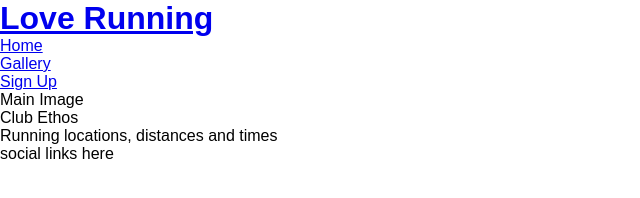
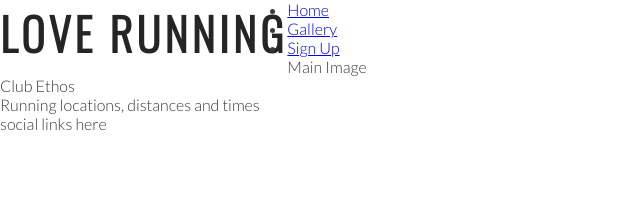
Before and after one commit to Dylangroome/love-running, a plain HTML site: page index.html in a window 1280 px wide. Shown: the whole page, without its empty margins (0-640 px from the left). Drawn offline with nearby package versions, Linux system fonts and the light colour scheme.

Commit message:
Addstyle for headings and logo

```diff
--- a/assets/css/style.css
+++ b/assets/css/style.css
@@ -8,5 +8,22 @@
 }
 
 body {
-    font-family: Arial;
+    font-family: Lato, sans-serif;
+    font-weight: 300;
+    color: #3a3a3a;
+
 }
+
+/* heading logo style */
+
+h1, h2 {
+    font-family: Oswald, sans-serif;
+    text-transform: uppercase;
+    letter-spacing: 4px;
+    color: #252525;
+}
+
+#logo {
+    float: left;
+    font-size: 280%;
+}
--- a/index.html
+++ b/index.html
@@ -15,7 +15,7 @@
 <body>
     <header>
         <a href="index.html">
-            <h1>Love Running</h1>
+            <h1 id="logo">Love Running</h1>
         </a>
         <nav>
             <ul>
```
